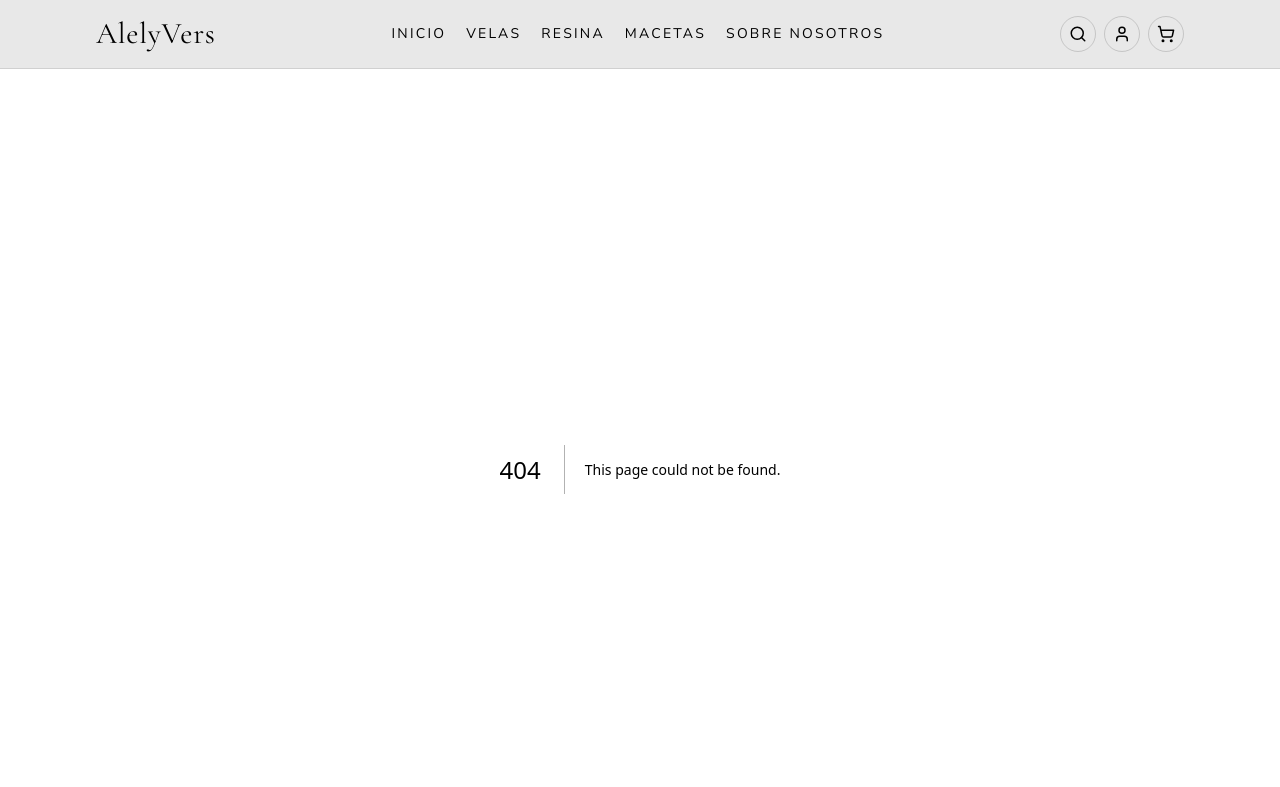
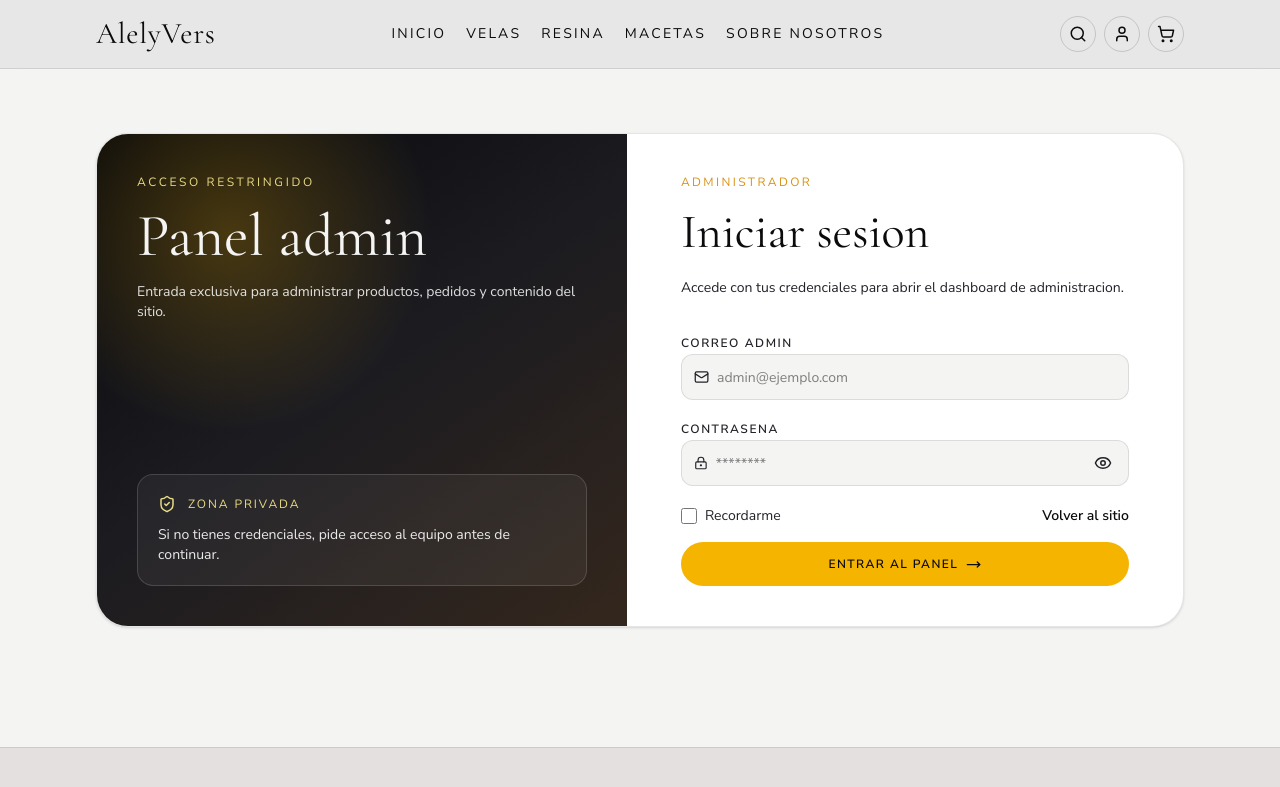
Before and after one commit to SamuelSanchez17/alelyvers-web, a Next.js app: page /admin in a window 1280 px wide. Before the commit this address had no page. Shown: the top 787 px of the page. Built offline with nearby package versions, Linux system fonts and the light colour scheme.

Commit message:
feat(admin): create admin login page and route with metadata

```diff
--- /dev/null
+++ b/src/app/admin/page.tsx
@@ -0,0 +1,15 @@
+import type { Metadata } from "next";
+import { AdminLoginPage } from "@/domains/admin/ui/admin-login-page";
+
+export const metadata: Metadata = {
+  title: "Admin | AlelyVers",
+  description: "Acceso al panel de administracion de AlelyVers.",
+  robots: {
+    index: false,
+    follow: false,
+  },
+};
+
+export default function AdminRoutePage() {
+  return <AdminLoginPage />;
+}
--- /dev/null
+++ b/src/domains/admin/ui/admin-login-page.tsx
@@ -0,0 +1,99 @@
+"use client";
+
+import Link from "next/link";
+import { useState } from "react";
+import { Eye, EyeOff, LockKeyhole, Mail, MoveRight, ShieldCheck } from "lucide-react";
+
+export function AdminLoginPage() {
+  const [showPassword, setShowPassword] = useState(false);
+
+  return (
+    <main className="mx-auto flex w-full max-w-6xl flex-1 items-center px-5 py-10 md:px-8 md:py-16">
+      <section className="grid w-full overflow-hidden rounded-[2rem] border border-black/10 bg-white shadow-sm md:grid-cols-[1fr_1.05fr]">
+        <aside className="relative flex flex-col justify-between gap-10 bg-[radial-gradient(circle_at_25%_20%,#f4b4003d,transparent_36%),linear-gradient(145deg,#09090b_0%,#1b1b20_48%,#34271d_100%)] p-8 text-[var(--brand-mist-50)] md:p-10">
+          <div>
+            <p className="text-xs uppercase tracking-[0.22em] text-[var(--brand-wave-cream)]">Acceso restringido</p>
+            <h1 className="mt-4 font-display text-6xl leading-none">Panel admin</h1>
+            <p className="mt-4 max-w-md text-sm text-white/85">
+              Entrada exclusiva para administrar productos, pedidos y contenido del sitio.
+            </p>
+          </div>
+
+          <div className="rounded-2xl border border-white/15 bg-white/5 p-5">
+            <div className="flex items-center gap-3 text-[var(--brand-wave-cream)]">
+              <ShieldCheck size={18} />
+              <p className="text-xs uppercase tracking-[0.16em]">Zona privada</p>
+            </div>
+            <p className="mt-3 text-sm text-white/90">
+              Si no tienes credenciales, pide acceso al equipo antes de continuar.
+            </p>
+          </div>
+        </aside>
+
+        <div className="p-8 md:p-10">
+          <div className="mx-auto w-full max-w-md">
+            <p className="text-xs uppercase tracking-[0.2em] text-[var(--brand-honey-amber)]">Administrador</p>
+            <h2 className="mt-3 font-display text-5xl leading-tight text-[var(--brand-ink-900)]">Iniciar sesion</h2>
+            <p className="mt-4 text-sm text-[var(--brand-ink-700)]">
+              Accede con tus credenciales para abrir el dashboard de administracion.
+            </p>
+
+            <form className="mt-8 space-y-4" action="#">
+              <label className="block space-y-2">
+                <span className="text-xs font-semibold uppercase tracking-[0.13em] text-[var(--brand-ink-700)]">Correo admin</span>
+                <span className="flex items-center gap-2 rounded-xl border border-black/10 bg-[var(--brand-mist-50)] px-3">
+                  <Mail size={16} className="text-[var(--brand-ink-700)]" />
+                  <input
+                    type="email"
+                    required
+                    placeholder="admin@ejemplo.com"
+                    className="h-11 w-full bg-transparent text-sm outline-none"
+                  />
+                </span>
+              </label>
+
+              <label className="block space-y-2">
+                <span className="text-xs font-semibold uppercase tracking-[0.13em] text-[var(--brand-ink-700)]">Contrasena</span>
+                <span className="flex items-center gap-2 rounded-xl border border-black/10 bg-[var(--brand-mist-50)] px-3">
+                  <LockKeyhole size={16} className="text-[var(--brand-ink-700)]" />
+                  <input
+                    type={showPassword ? "text" : "password"}
+                    required
+                    placeholder="********"
+                    className="h-11 w-full bg-transparent text-sm outline-none"
+                  />
+                  <button
+                    type="button"
+                    onClick={() => setShowPassword((prev) => !prev)}
+                    aria-label={showPassword ? "Ocultar contrasena" : "Mostrar contrasena"}
+                    className="rounded-full p-1 text-[var(--brand-ink-700)] transition-colors hover:bg-black/5"
+                  >
+                    {showPassword ? <EyeOff size={18} /> : <Eye size={18} />}
+                  </button>
+                </span>
+              </label>
+
+              <div className="flex items-center justify-between gap-4 pt-1 text-sm">
+                <label className="flex items-center gap-2 text-[var(--brand-ink-700)]">
+                  <input type="checkbox" className="h-4 w-4 rounded border-black/20" />
+                  Recordarme
+                </label>
+                <Link href="/" className="font-semibold text-[var(--brand-ink-900)] hover:underline">
+                  Volver al sitio
+                </Link>
+              </div>
+
+              <button
+                type="submit"
+                className="inline-flex h-11 w-full items-center justify-center gap-2 rounded-full bg-[var(--brand-candle-gold)] text-xs font-semibold uppercase tracking-[0.12em] text-[var(--brand-ink-900)] transition-transform hover:-translate-y-0.5"
+              >
+                Entrar al panel
+                <MoveRight size={15} />
+              </button>
+            </form>
+          </div>
+        </div>
+      </section>
+    </main>
+  );
+}
--- /dev/null
+++ b/src/domains/content/ui/app-chrome.tsx
@@ -0,0 +1,26 @@
+"use client";
+
+import { usePathname } from "next/navigation";
+import { SiteFooter } from "./site-footer";
+import { SiteHeader } from "./site-header";
+
+type AppChromeProps = Readonly<{
+  children: React.ReactNode;
+}>;
+
+export function AppChrome({ children }: AppChromeProps) {
+  const pathname = usePathname();
+  const isAdminRoute = pathname?.startsWith("/admin");
+
+  if (isAdminRoute) {
+    return children;
+  }
+
+  return (
+    <>
+      <SiteHeader />
+      <div className="flex-1 pb-10 md:pb-14">{children}</div>
+      <SiteFooter />
+    </>
+  );
+}
```
